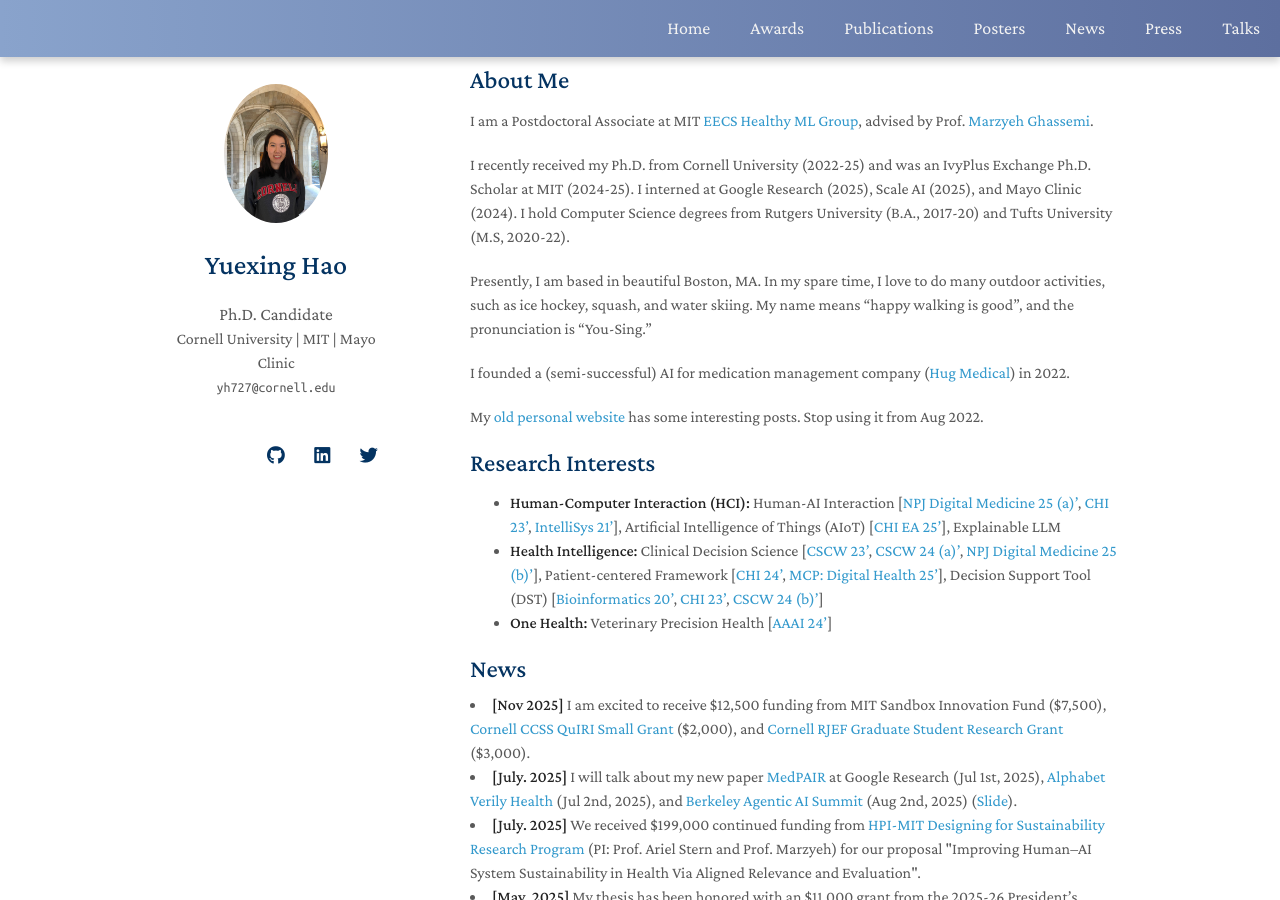
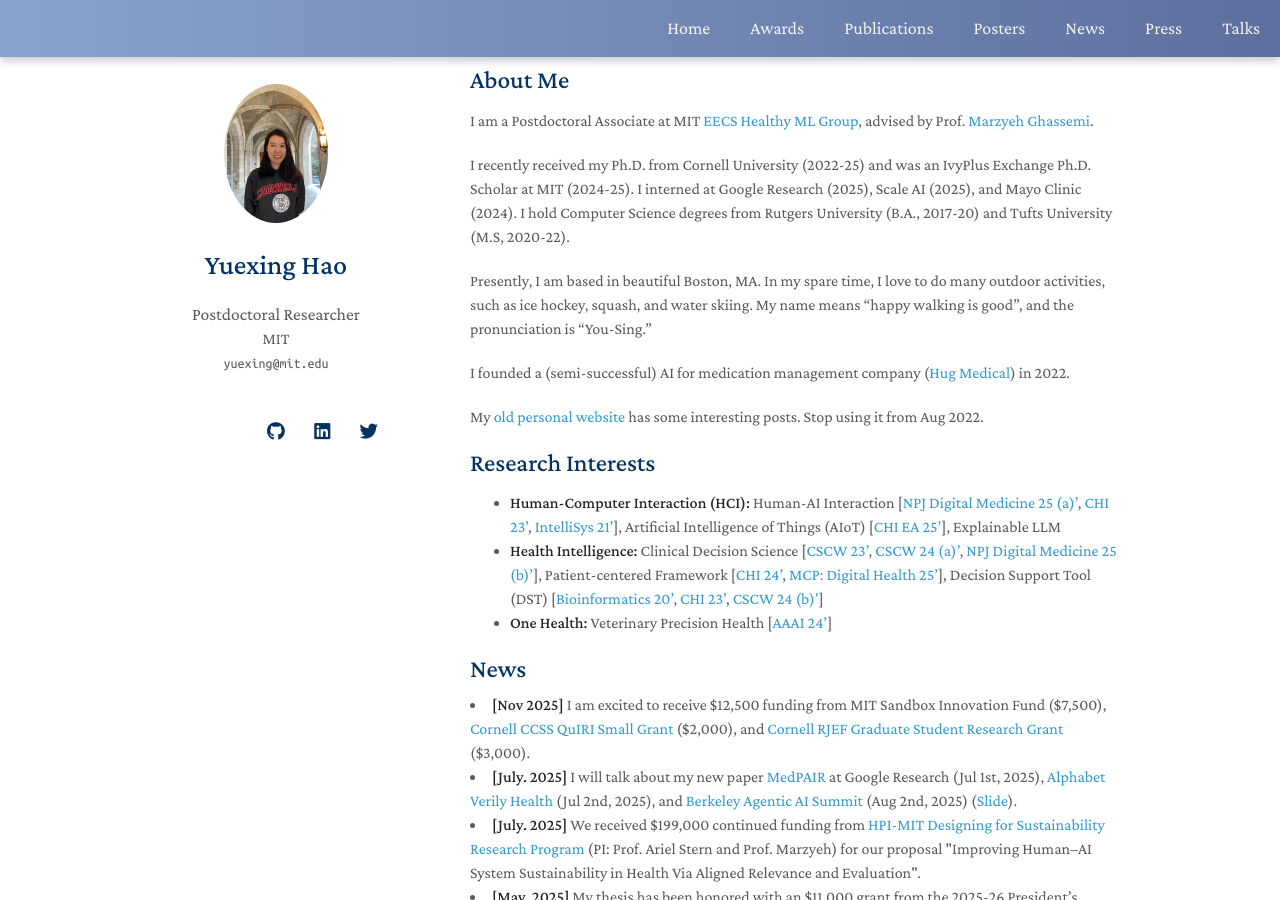
Before and after one commit to YuexingHao/Yuexing-Hao, a Jekyll site: the page built from index.md, in a window 1280 px wide and 900 px high. Built offline with Jekyll 4.4.1, drawn with Linux system fonts in a browser that asks for light colours; nearby versions of some CDN libraries; a style sheet for code colours, icons or effects is not loaded; our own code applies the rules of GitHub Pages for plain Markdown files.

Commit message:
Update _config.yml

```diff
--- a/_config.yml
+++ b/_config.yml
@@ -1,13 +1,13 @@
 # Basic Information
 title: Yuexing Hao
-position: Ph.D. Candidate
-affiliation: Cornell University | MIT | Mayo Clinic
-email: yh727@cornell.edu
+position: Postdoctoral Researcher
+affiliation: MIT
+email: yuexing@mit.edu
 
 # Search Engine Optimization (SEO)
 # The following information is used to improve the website traffic from search engines, e.g., Google.
 keywords: yuexing hao, hao yuexing, yuexinghao, haoyuexing
-description: Yuexing Hao is a Ph.D. student at Cornell University. She earns two Computer Science degrees from Rutgers University (B.A.) and Tufts University (M.S). During her study, Yuexing won Life Science Technology Innovation Fellowship, ACM SIGCHI 2023 Gary Marsden Travel Award, Meritorious Prize in the 2020 Interdisciplinary Contest in Modeling (ICM), and Graduate Student Research Competition Award at Tufts University. Yuexing also published several papers at CHI Conference on Human Factors in Computing Systems, Intelligent System Conference, AAAI, and Bioinformatics. Currently, her research focus is on Health Intelligence, Human-Computer Interaction, and AI.
+description: Yuexing Hao is a Postdoctoral Researcher at MIT. She received her Ph.D. from Cornell University (2022-25) and earned two Computer Science degrees from Rutgers University (B.A., 2017-20) and Tufts University (M.S., 2020-22). During her study, Yuexing won Life Science Technology Innovation Fellowship, ACM SIGCHI 2023 Gary Marsden Travel Award, Meritorious Prize in the 2020 Interdisciplinary Contest in Modeling (ICM), and Graduate Student Research Competition Award at Tufts University. Yuexing also published several papers at Nature Digital Medicine, CHI Conference on Human Factors in Computing Systems, Intelligent System Conference, AAAI, and Bioinformatics. Currently, her research focus is on LLM Agent, RLHF, and AI Alignment.
 canonical: https://minimal-light-theme.yliu.me/
 
 # Links
```
